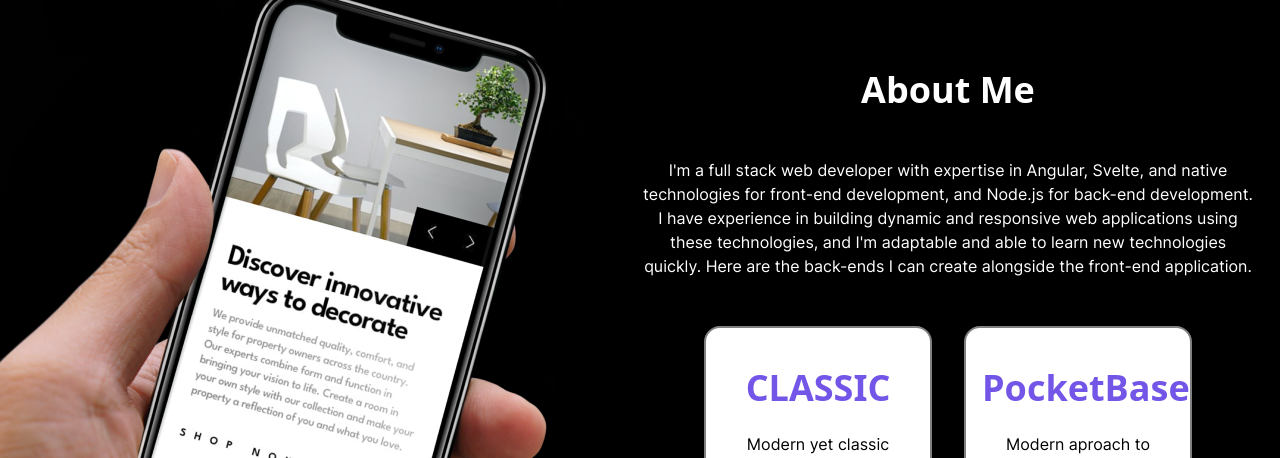
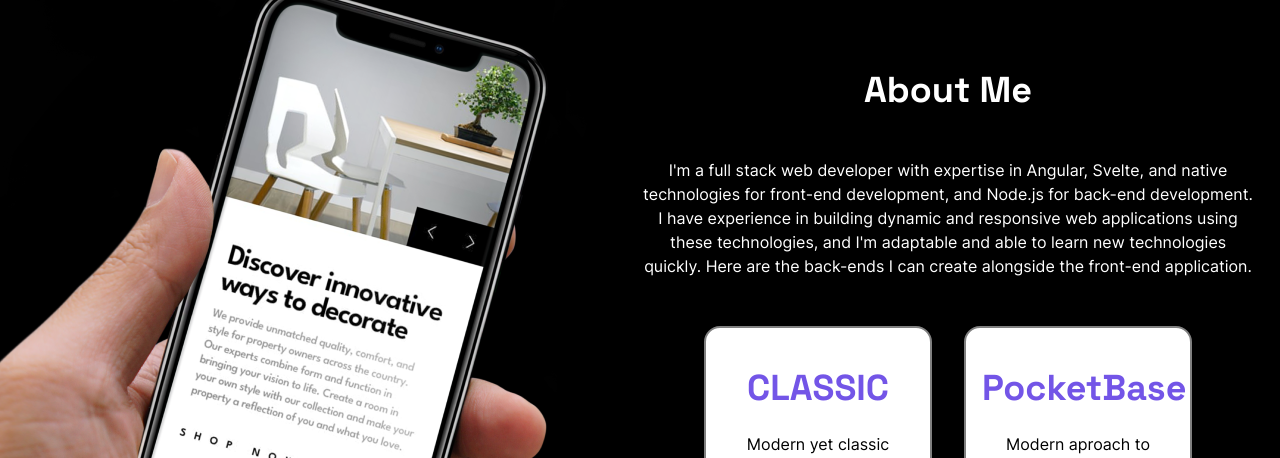
Before and after one commit to NicolaeGr/NicolaeGr.github.io, a SvelteKit app: page / in a window 1280 px wide. Shown: the part 706-1164 px from the top of the page. Built offline with nearby package versions, Linux system fonts and the light colour scheme.

Commit message:
changed font family for some headers

```diff
--- a/src/routes/+page.svelte
+++ b/src/routes/+page.svelte
@@ -110,7 +110,9 @@
 			/> -->
 		</div>
 		<div class="flex flex-col items-center justify-center gap-12 text-white">
-			<h2 class="max-w-screen-xl text-center text-2xl font-bold sm:text-3xl xl:text-4xl">
+			<h2
+				class="max-w-screen-xl text-center font-['Space_Grotesk'] text-2xl font-bold sm:text-3xl xl:text-4xl"
+			>
 				About Me
 			</h2>
 			<p class="text-center font-['Inter'] font-normal text-white">
@@ -124,14 +126,20 @@
 				class="mx-8 grid auto-cols-max grid-cols-1 place-content-evenly gap-8 sm:mx-16 sm:grid-cols-2"
 			>
 				<article class="rounded-2xl border-2 border-[#808080] bg-white p-4">
-					<h3 class="my-6 text-center text-2xl font-bold text-main-purple xl:text-4xl">CLASSIC</h3>
+					<h3
+						class="my-6 text-center font-['Space_Grotesk'] text-2xl font-bold text-main-purple xl:text-4xl"
+					>
+						CLASSIC
+					</h3>
 					<p class="mb-8 text-center font-['Inter'] font-normal text-black">
 						Modern yet classic backend written in Node.JS using Express or Nest.JS with a variety of
 						SQL and NOSQL databases.
 					</p>
 				</article>
 				<article class="rounded-2xl border-2 border-[#808080] bg-white p-4">
-					<h3 class="my-6 text-center text-2xl font-bold text-main-purple xl:text-4xl">
+					<h3
+						class="my-6 text-center font-['Space_Grotesk'] text-2xl font-bold text-main-purple xl:text-4xl"
+					>
 						PocketBase
 					</h3>
 					<p class="mb-8 text-center font-['Inter'] font-normal text-black">
```
